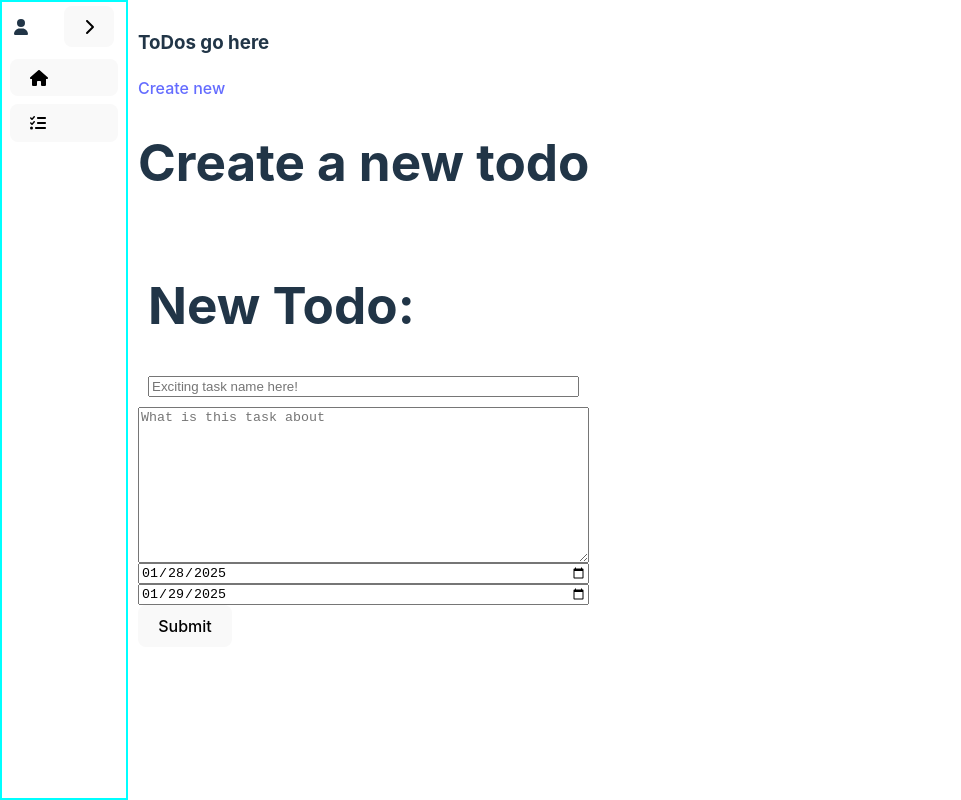
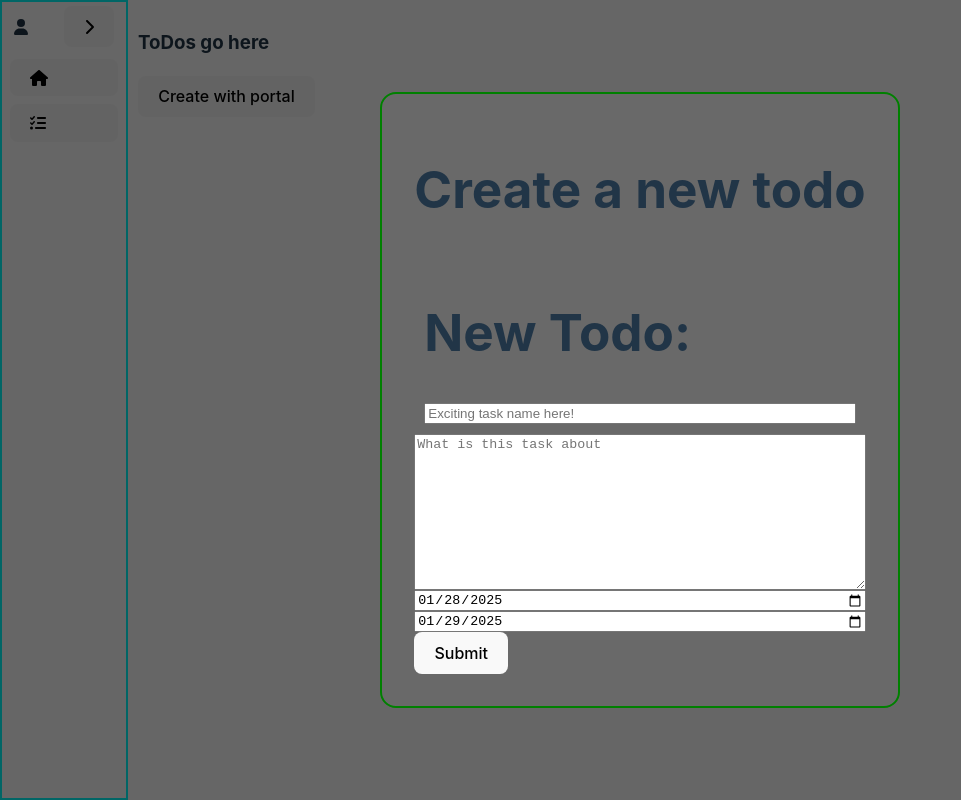
Before and after one commit to JakeTurnick/ToDoDotNet, a React (Vite) app in the folder todoapp.client/: page /ToDos/Create in a window 1280 px wide. Shown: the whole page, without its empty margins (0-961 px from the left). Built offline with nearby package versions, Linux system fonts and the light colour scheme.

Commit message:
Create todo Modal / portal

```diff
--- a/todoapp.client/src/lib/UI/QAM.jsx
+++ b/todoapp.client/src/lib/UI/QAM.jsx
@@ -7,8 +7,6 @@ import { FontAwesomeIcon } from '@fortawesome/react-fontawesome';
 
 export default function QAM() {
     const [isOpen, setIsOpen] = useState(false);
-
-    console.log("QAM isOpen ", isOpen)
 
     return (
         <section className={`${styles.QAM_Container} ${isOpen ? styles.open : styles.closed}`}>
--- /dev/null
+++ b/todoapp.client/src/lib/UniStyles.css
@@ -0,0 +1,4 @@
+.modal {
+    position: absolute;
+
+}
--- a/todoapp.client/src/pages/ToDoManager.jsx
+++ b/todoapp.client/src/pages/ToDoManager.jsx
@@ -1,13 +1,26 @@
-import { Link, Outlet } from 'react-router'
+import { Link, Outlet } from 'react-router';
+import { useState } from 'react';
+import { createPortal } from 'react-dom';
+import CreateToDo from "./ToDos/CreateToDo";
 
 export default function ToDoManager() {
+    const [showModal, setShowModal] = useState(false);
 
-
+    function closeCreateModal() {
+        setShowModal(false)
+    }
     return (
         <>
             <h3>ToDos go here</h3>
-            <p> </p>
-            <Link to="/ToDos/Create">Create new</Link>
+            <button onClick={() => {
+                setShowModal(!showModal)
+            }}>
+                Create with portal
+            </button>
+            {showModal && createPortal(
+                <CreateToDo closeCreateModal={closeCreateModal } />,
+                document.body
+            )}
             <Outlet />
         </>
     )
--- a/todoapp.client/src/pages/ToDos/CreateToDo.jsx
+++ b/todoapp.client/src/pages/ToDos/CreateToDo.jsx
@@ -1,8 +1,9 @@
-import { useState, useEffect } from 'react'
-import { updateStateField, callAPIAsync } from '@/lib/functions.js'
+import { useState, useEffect } from 'react';
+import { updateStateField, callAPIAsync } from '@/lib/functions.js';
+import Styles from './CreateToDo.module.css';
 
-export default function CreateToDo() {
 
+export default function CreateToDo(props) {
     // Set page vars
     const todaysDate = new Date()
     const today = todaysDate.toJSON().slice(0, 10);
@@ -18,7 +19,6 @@ export default function CreateToDo() {
         endDate: tomorrow,
     });
 
-
     // testing funs
     function logCurrentToDo() {
         console.log(newTodo)
@@ -26,9 +26,9 @@ export default function CreateToDo() {
     window.logCurrentToDo = logCurrentToDo;
 
 
-
     return (
-        <>
+        <div className={Styles.ModalBackGround} onClick={() => {props.closeCreateModal() }}>
+            <div className={Styles.ModalBody} onClick={(e) => {e.stopPropagation() } }>
                 <h1>Create a new todo</h1>
                 <form
                     style={{
@@ -51,7 +51,8 @@ export default function CreateToDo() {
 
                 </form>
                 <button onClick={() => { callAPIAsync("ToDoService", "CreateToDo", "POST", newTodo) }}>Submit</button>
-        </>
+            </div>
+        </div>
     )
 }
 
--- /dev/null
+++ b/todoapp.client/src/pages/ToDos/CreateToDo.module.css
@@ -0,0 +1,26 @@
+.ModalBody {
+    position: absolute;
+    top: 0;
+    bottom: 0;
+    left: 0;
+    right: 0;
+    margin:  auto;
+    width: fit-content;
+    height: fit-content;
+    padding: 2rem;
+    border-radius: 1rem;
+    background-color: dimgrey;
+    border: 2px solid green;
+}
+
+.ModalBackGround {
+    position: absolute;
+    top: 0;
+    bottom: 0;
+    left: 0;
+    right: 0;
+    margin: auto;
+    width: 100%;
+    height: 100%;
+    background-color: #00000099;
+}
```
Lines whose indentation alone changed are shown as unchanged.
